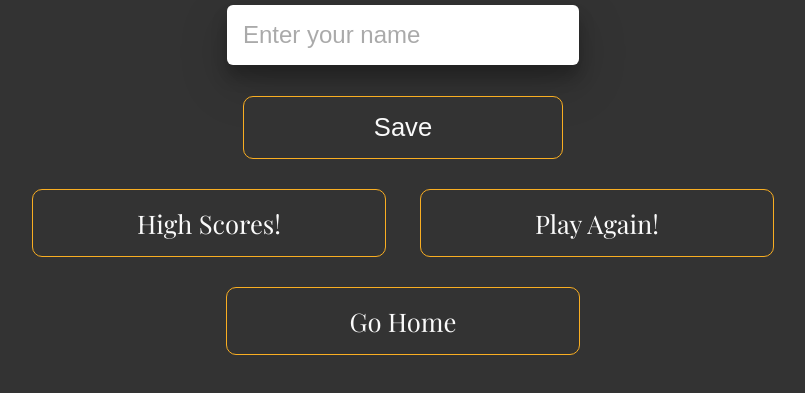
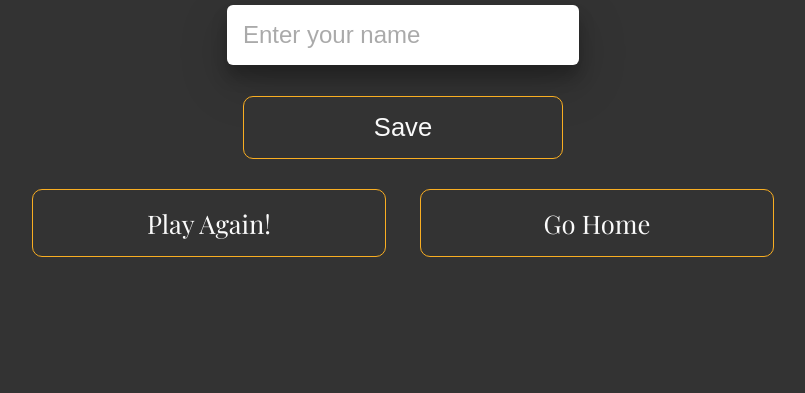
Before and after one commit to Kristina30/british-culture-quiz, a plain HTML site: page end-quiz.html in a window 1280 px wide. Shown: the part 121-514 px from the top of the page, without its empty margins (237-1042 px from the left). Drawn offline with nearby package versions, Linux system fonts and the light colour scheme.

Commit message:
Delete highscore from end-quiz.html

```diff
--- a/end-quiz.html
+++ b/end-quiz.html
@@ -18,7 +18,6 @@
                 <input type="text" name="name" id="username" placeholder="Enter your name">
                 <button class="btn" id="save-high-score" type="submit" onclick="saveHighScore(event)" disabled>Save</button>
             </form>
-            <a class="btn btn--big btn--warning" href="highscores.html"> High Scores!</a>
             <a class="btn btn--big btn--warning" href="quiz.html"> Play Again!</a>
             <a class="btn btn--big btn--warning" href="index.html">Go Home</a>
         </div>
```
